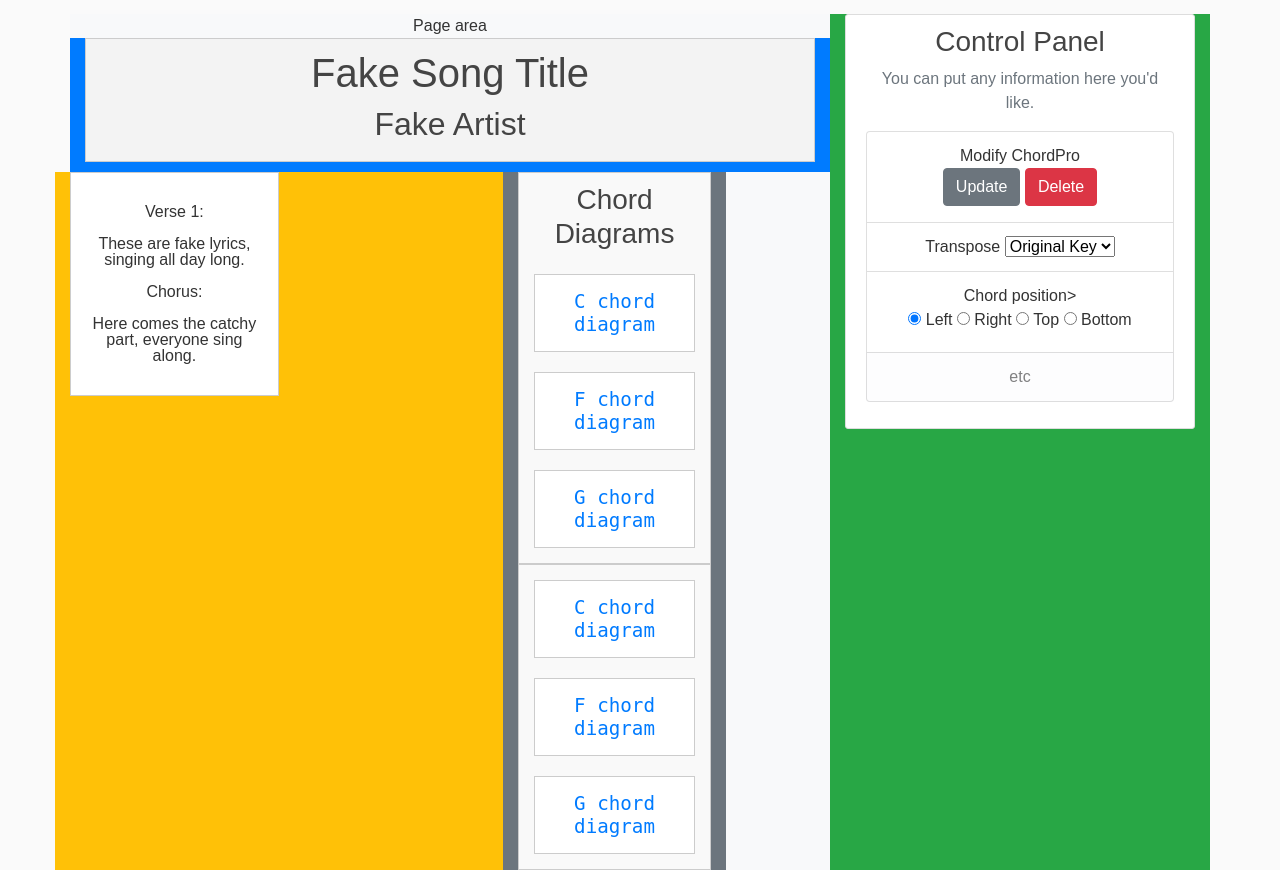
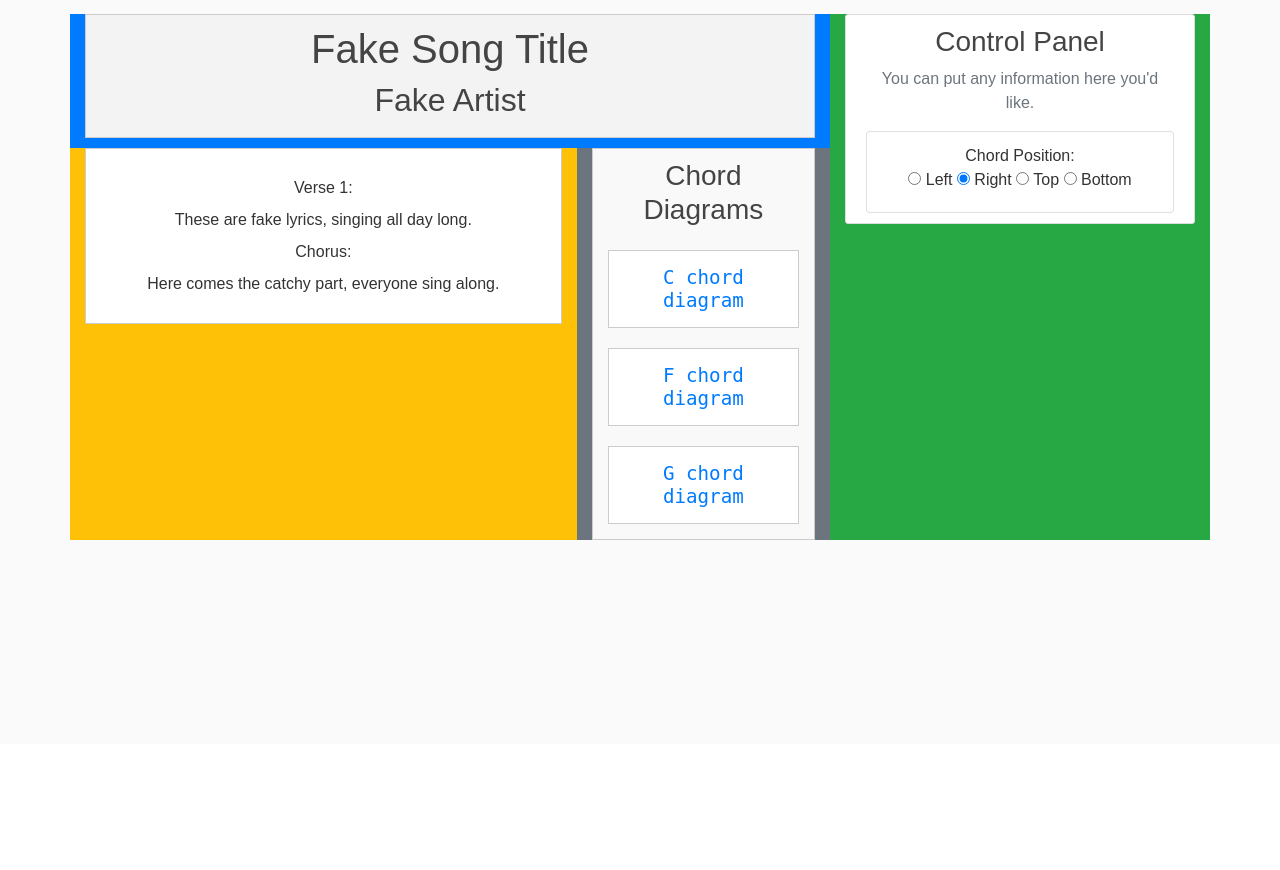
Before and after one commit to gaulindm/Francouke, a Django app: page /newscore/226/ in a window 1280 px wide. Shown: the part 56-926 px from the top of the page. After the commit the page ends 596 px from the top, so only its background shows below. Run offline with Django 5.2, Linux system fonts and the light colour scheme; data comes from the database, SQL or seed files in the repository; some libraries are stand-ins or nearby versions.

Commit message:
Position change works
Position change works.  Only need a few tiny tweaks then remove colors

```diff
--- a/songbook/templates/songbook/new_score_view.html
+++ b/songbook/templates/songbook/new_score_view.html
@@ -141,41 +141,33 @@ body {
           </div>
         </nav>
       </header>
+
       <main role="main" class="container">
         <div class="row">
             <div class="col-8 bg-light">
-            Page area
+                <!-- Page Area -->
                 <div class="row">
-                  <div class ="col-12 bg-primary">
+                    <div class="col-12 bg-primary">
                         <div id="header">
                             <h1>Fake Song Title</h1>
                             <h2>Fake Artist</h2>
                         </div>
                     </div>
                 </div>
-              <div class="row">
 
-                <div id="top-chord-diagram-placeholder" class="col-12 bg-info">
+                <!-- Top Chord Placeholder -->
+                <div id="top-chord-diagram-placeholder" class="col-12 bg-info d-none">
                     <center>Espace pour top chords l'espace sera vide si les accords sont ailleurs</center>
                 </div>
 
+                <!-- Lyrics and Chords Section -->
                 <div id="lyrics-and-chords" class="row">
-                    <div id="left-chord-diagram-placeholder" class="col-4 bg-secondary d-none">
-                        <div id="chord-container">
-                            <div class="chord">
-                                <h4>C chord diagram</h4>
-                            </div>
-                            <div class="chord">
-                                <h4>F chord diagram</h4>
-                            </div>
-                            <div class="chord">
-                                <h4>G chord diagram</h4>
-                            </div>
-                        </div>
-                    </div>
+                    <!-- Left Chord Placeholder -->
+                    <div id="left-chord-diagram-placeholder" class="col-4 bg-secondary d-none"></div>
 
+                    <!-- Lyrics Container -->
                     <div class="col-8 bg-warning">
-                        <div id="lyrics-container" class="col-6 lyrics-container">
+                        <div id="lyrics-container" class="lyrics-container">
                             <p>Verse 1:</p>
                             <p>These are fake lyrics, singing all day long.</p>
                             <p>Chorus:</p>
@@ -183,8 +175,18 @@ body {
                         </div>
                     </div>
 
-                    <div id="right-chord-diagram-placeholder" class="col-4 bg-secondary">
-                        <div id="chord-container">
+                    <!-- Right Chord Placeholder -->
+                    <div id="right-chord-diagram-placeholder" class="col-4 bg-secondary"></div>
+                </div>
+
+                <!-- Bottom Chord Placeholder -->
+                <div id="bottom-chord-diagram-placeholder" class="col-12 bg-info d-none">
+                    <center>Espace pour bottom chords l'espace sera vide si les accords sont ailleurs</center>
+                </div>
+            </div>
+
+            <!-- Chord Container -->
+            <div id="chord-container" class="d-none">
                 <h3>Chord Diagrams</h3>
                 <div class="chord">
                     <h4>C chord diagram</h4>
@@ -196,52 +198,21 @@ body {
                     <h4>G chord diagram</h4>
                 </div>
             </div>
-                    </div>
-                </div>
 
-                <div id="bottom-chord-diagram-placeholder" class="col-12 bg-info d-none">
-                    <center>Espace pour bottom chords l'espace sera vide si les accords sont ailleurs</center>
-                </div>
-
-
-
-              </div>
-          </div>
-          <div class="col-4 bg-success"><div class="content-section">
+            <!-- Control Panel -->
+            <div class="col-4 bg-success">
+                <div class="content-section">
                     <h3>Control Panel</h3>
-            <p class='text-muted'>You can put any information here you'd like.
+                    <p class="text-muted">You can put any information here you'd like.</p>
                     <ul class="list-group">
-                <li class="list-group-item list-group-item-heavy">Modify ChordPro<div>
-                  <a class="btn btn-secondary btn-sm-mt-1 mb-1" href ="{% url 'song-update' object.id %}">Update</a>
-                  <a class="btn btn-danger btn-sm-mt-1 mb-1" href ="{% url 'song-delete' object.id %}">Delete</a>
-                </div></li>
-                <li class="list-group-item list-group-item-heavy">Transpose
-                  <select id="transpose-select" onchange="transposeSong(this.value)">
-                    <option value="0">Original Key</option>
-                    <option value="-7">-7 semitone</option>
-                    <option value="-6">-6 semitone</option>
-                    <option value="-5">-5 semitone</option>
-                    <option value="-4">-4 semitone</option>
-                    <option value="-3">-3 semitone</option>
-                    <option value="-2">-2 semitone</option>
-                    <option value="-1">-1 semitone</option>
-                    <option value="1">+1 semitone</option>
-                    <option value="2">+2 semitone</option>
-                    <option value="3">+3 semitone</option>
-                    <option value="4">+4 semitone</option>
-                    <option value="5">+5 semitone</option>
-                    <option value="6">+6 semitone</option>
-                    <option value="7">+7 semitone</option>
-                </select>
-                </li>
-                <li class="list-group-item list-group-item-heavy">Chord position>
-                <!-- Layout Selection Form -->
+                        <li class="list-group-item list-group-item-heavy">
+                            Chord Position:
                             <form id="layout-form">
                                 <label>
-                    <input type="radio" name="diagram-position" value="left" checked> Left
+                                    <input type="radio" name="diagram-position" value="left"> Left
                                 </label>
                                 <label>
-                    <input type="radio" name="diagram-position" value="right"> Right
+                                    <input type="radio" name="diagram-position" value="right" checked> Right
                                 </label>
                                 <label>
                                     <input type="radio" name="diagram-position" value="top"> Top
@@ -249,20 +220,15 @@ body {
                                 <label>
                                     <input type="radio" name="diagram-position" value="bottom"> Bottom
                                 </label>
-            </form></li>
-                <li class="list-group-item list-group-item-light">etc</li>
+                            </form>
+                        </li>
                     </ul>
-            </p>
                 </div>
             </div>
+        </div>
+    </main>
 
 
-
-
-
-
-
-</main>
        <!-- Optional JavaScript -->
     <!-- jQuery first, then Popper.js, then Bootstrap JS -->
     <script src="https://code.jquery.com/jquery-3.2.1.slim.min.js" integrity="sha384-KJ3o2DKtIkvYIK3UENzmM7KCkRr/rE9/Qpg6aAZGJwFDMVNA/GpGFF93hXpG5KkN" crossorigin="anonymous"></script>
@@ -271,50 +237,58 @@ body {
 
 <!-- Layout Initialization -->
 <script>
+
 document.addEventListener('DOMContentLoaded', () => {
-        updateChordPosition('right'); // Set default position
+    // Set the default position to "right"
+    updateChordPosition('right');
 });
-</script>
 
-<!-- Main Script for Position Update -->
-<script>
-    // Function to update the position of chord diagrams
 function updateChordPosition(position) {
-    // Hide all placeholders first
-    document.getElementById('top-chord-diagram-placeholder').classList.add('d-none');
-    document.getElementById('bottom-chord-diagram-placeholder').classList.add('d-none');
-    document.getElementById('left-chord-diagram-placeholder').classList.add('d-none');
-    document.getElementById('right-chord-diagram-placeholder').classList.add('d-none');
+    // List of all placeholders
+    const placeholders = [
+        'top-chord-diagram-placeholder',
+        'bottom-chord-diagram-placeholder',
+        'left-chord-diagram-placeholder',
+        'right-chord-diagram-placeholder'
+    ];
 
-    // Remove "d-none" class from the selected placeholder
+    // Hide all placeholders
+    placeholders.forEach(placeholderId => {
+        const placeholder = document.getElementById(placeholderId);
+        placeholder.classList.add('d-none');
+    });
+
+    // Find the selected placeholder
     const selectedPlaceholder = document.getElementById(`${position}-chord-diagram-placeholder`);
-    selectedPlaceholder.classList.remove('d-none');
+    selectedPlaceholder.classList.remove('d-none'); // Make it visible
 
-    // Move the chord container to the selected placeholder
+    // Append the chord container to the selected placeholder
     selectedPlaceholder.appendChild(document.getElementById('chord-container'));
+    document.getElementById('chord-container').classList.remove('d-none'); // Ensure visibility
+
     // Adjust layout for top and bottom positions
     const chordContainer = document.getElementById('chord-container');
     if (position === 'top' || position === 'bottom') {
         chordContainer.style.display = 'flex';
-        chordContainer.style.flexDirection = 'row'; // Ensure horizontal layout
+        chordContainer.style.flexDirection = 'row'; // Horizontal layout
         chordContainer.style.flexWrap = 'wrap'; // Allow wrapping
         chordContainer.style.justifyContent = 'center'; // Center-align
     } else {
         // Reset layout for left and right positions
         chordContainer.style.display = 'flex';
-        chordContainer.style.flexDirection = 'column'; // Stack vertically
+        chordContainer.style.flexDirection = 'column'; // Vertical layout
         chordContainer.style.flexWrap = 'nowrap';
         chordContainer.style.justifyContent = 'flex-start'; // Align to top/left
     }
-
 }
 
-
-    // Event listener for the layout form
+// Event listener for the control panel
 document.getElementById('layout-form').addEventListener('change', () => {
     const selectedPosition = document.querySelector('input[name="diagram-position"]:checked').value;
     updateChordPosition(selectedPosition);
 });
+
+
 </script>
 
 </body>
```
Lines whose indentation alone changed are shown as unchanged.
